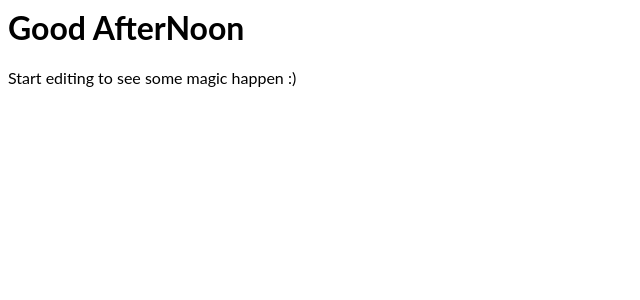
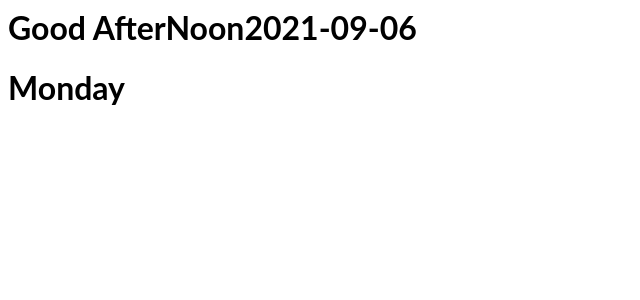
Before and after one commit to Ankita196/Greeting-app, a React (Create React App) app: page / in a window 1280 px wide. Shown: the top 300 px of the page, without its empty margins (0-640 px from the left). Built offline with nearby package versions, Linux system fonts and the light colour scheme.

Commit message:
1 file modified

```diff
--- a/src/App.js
+++ b/src/App.js
@@ -4,7 +4,9 @@ import "./style.css";
 let curDate = new Date();
 curDate=curDate.getHours();
 let greeting=''
-
+let today = new Date().toISOString().slice(0, 10)
+var dateObj = new Date()
+var weekday = dateObj.toLocaleString("default", { weekday: "long" })
 if(curDate>= 1 && curDate < 12) {
 greeting ="Good Morning"
 }else if(curDate>=12 && curDate<19){
@@ -16,8 +18,8 @@ greeting ="Good Morning"
 export default function App() {
   return (
     <div>
-      <h1>{greeting}</h1>
-      <p>Start editing to see some magic happen :)</p>
+      <h1 >{greeting}{today}</h1>
+     <h1>{weekday}</h1>
     </div>
   );
 }
```
